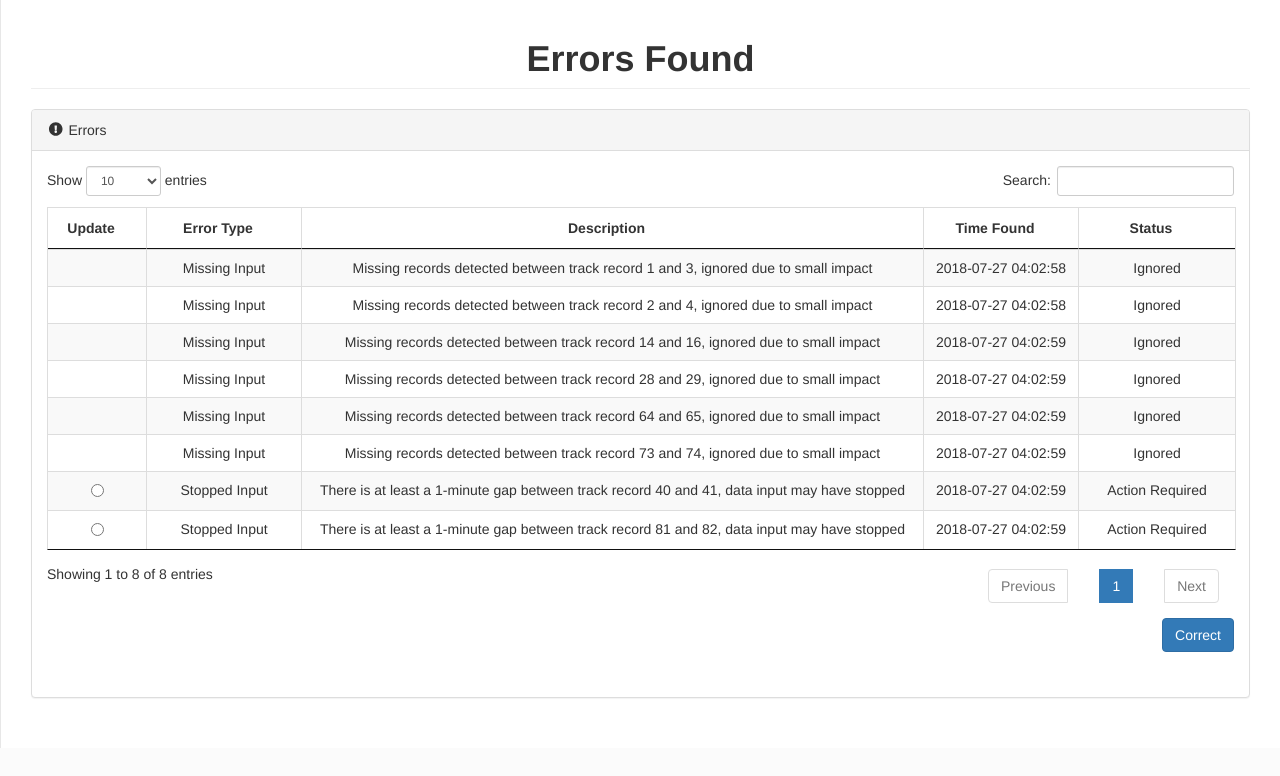
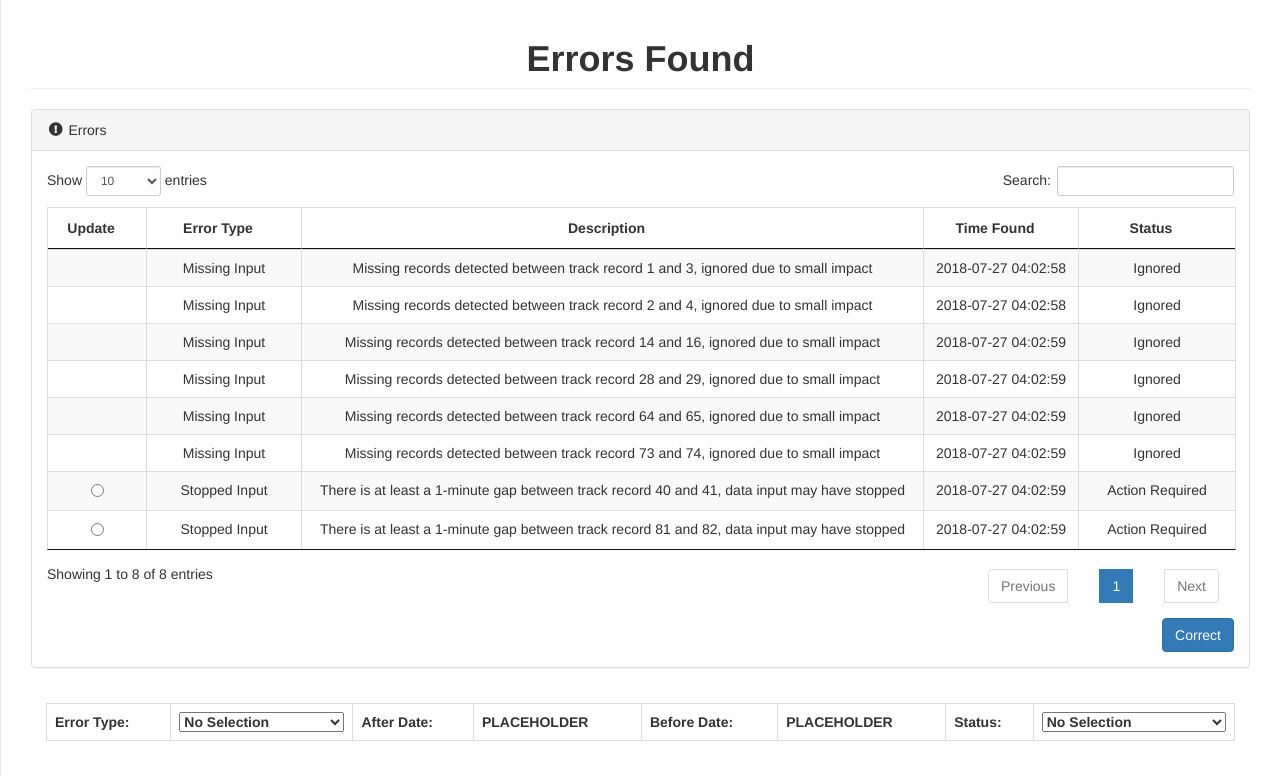
Before and after one commit to CetaneChris/Eyes-Of-SMG, a PHP site: page /pages/error_reporting.php in a window 1280 px wide. Shown: the part 62-838 px from the top of the page. Before the commit the page ends 810 px from the top, so only its background shows below. Run offline with PHP 8.4, Linux system fonts and the light colour scheme; data comes from the database, SQL or seed files in the repository; data that the repository does not hold is empty; some libraries are stand-ins or nearby versions.

Commit message:
formatting

```diff
--- a/pages/error_reporting.php
+++ b/pages/error_reporting.php
@@ -66,10 +66,31 @@ if(ISSET($_POST['log_id'])){
     					<input class="btn btn-primary pull-right" type="submit" value="Correct">
 					</form>
                 </div>
-                <div class="panel-body">
+            </div>
+			<div class="panel-body">
+				<table id="filters" class="table table-bordered">
+					<th>Error Type:</th>
+					<th><select style='width:100%;'>
+						<option value="none">No Selection</option>
+						<option value="missing">Missing Input</option>
+						<option value="stopped">Stopped Input</option>
+					</select></th>
 
-                </div>
-            </div>
+					<th>After Date:</th>
+					<th>PLACEHOLDER</th>
+
+					<th>Before Date:</th>
+					<th>PLACEHOLDER</th>
+
+					<th>Status:</th>
+					<th><select style='width:100%;'>
+						<option value="none">No Selection</option>
+						<option value="action">Action Required</option>
+						<option value="ignore">Ignored</option>
+						<option value="correct">Corrected</option>
+					</select></th>
+				</table>
+			</div>
         </div>
         <!-- /.col-lg-12 -->
     </div>
```
